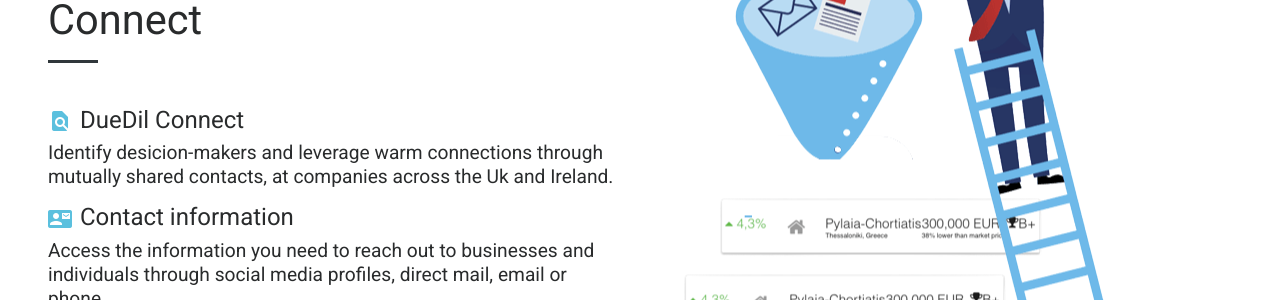
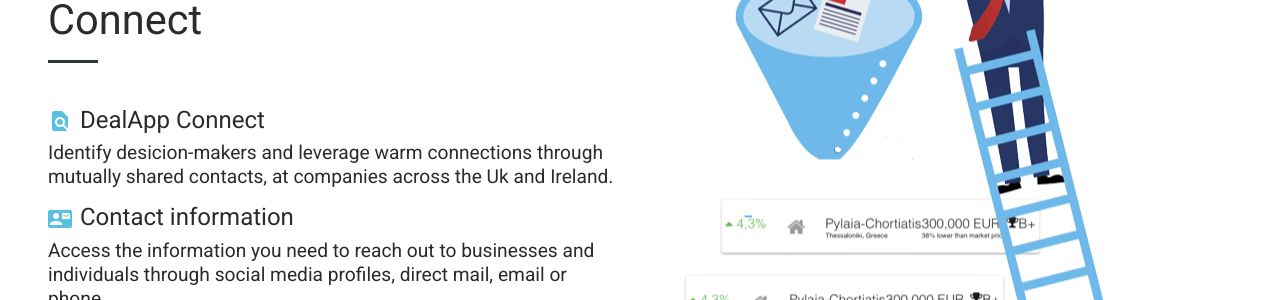
Before and after one commit to KaragiannidesAgapios/DealAppDemo, a Jekyll site: the page built from index.html, in a window 1280 px wide. Shown: the part 1195-1495 px from the top of the page. Built offline with Jekyll 4.4.1, drawn with Linux system fonts in a browser that asks for light colours; nearby versions of some CDN libraries; library files that are not in the unit come from our copies.

Commit message:
text correction

```diff
--- a/index.html
+++ b/index.html
@@ -50,7 +50,7 @@
             <span class="spanlines pull-left m-0"></span>
             <ul  class="connectList mt-5 pl-0">
                 <li class=" pt-2 pb-2">
-                    <div class="h2Heading pl-0"><i class="material-icons nice-blue pr-2 p-0 ">find_in_page</i>DueDil Connect</div>
+                    <div class="h2Heading pl-0"><i class="material-icons nice-blue pr-2 p-0 ">find_in_page</i>DealApp Connect</div>
                     <div class="h3Heading pt-2">Identify desicion-makers and leverage warm connections through mutually shared contacts, at companies across the Uk and Ireland.</div>
                 </li>
                 <li class=" pt-2 pb-2">
```
